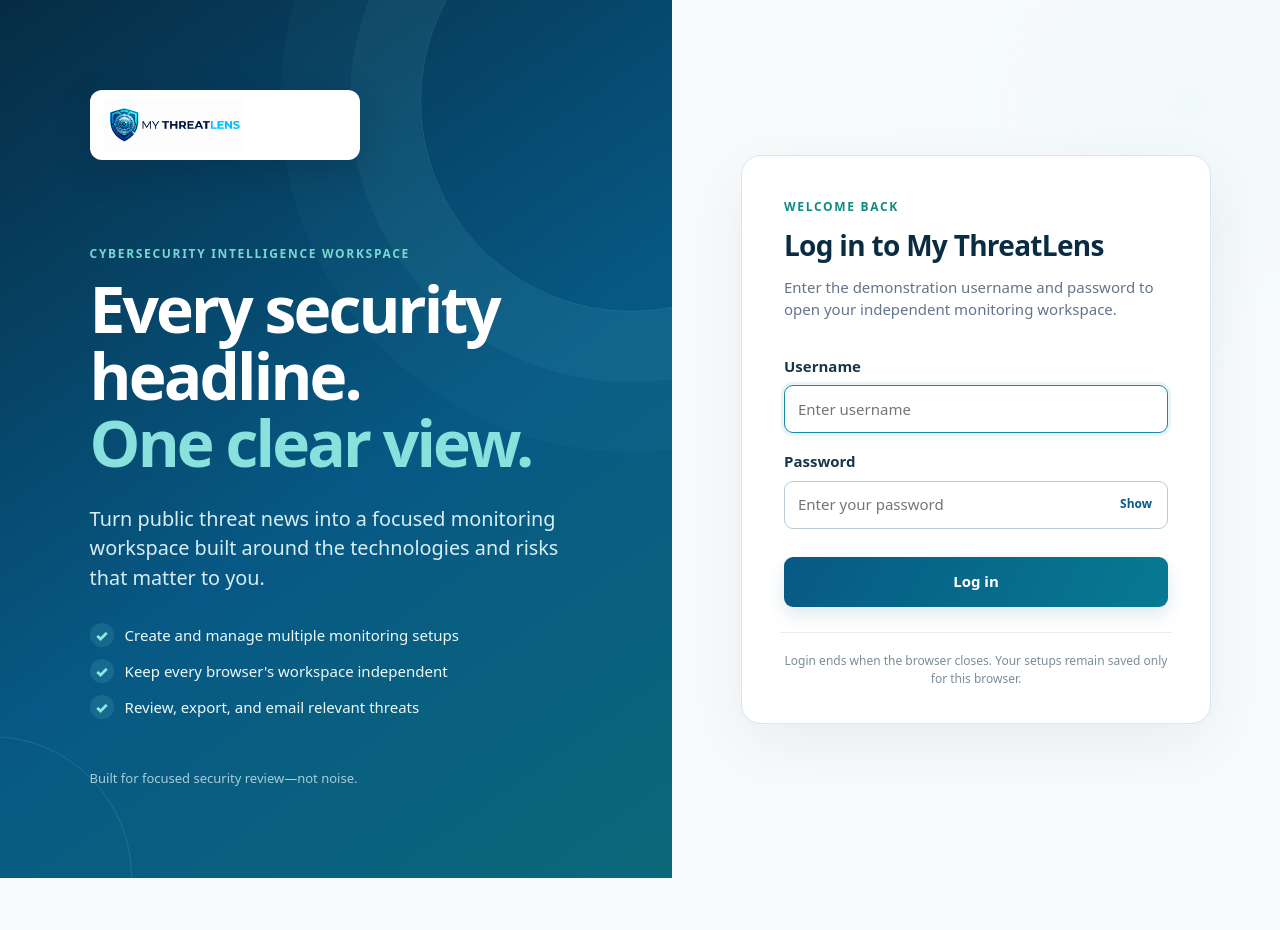
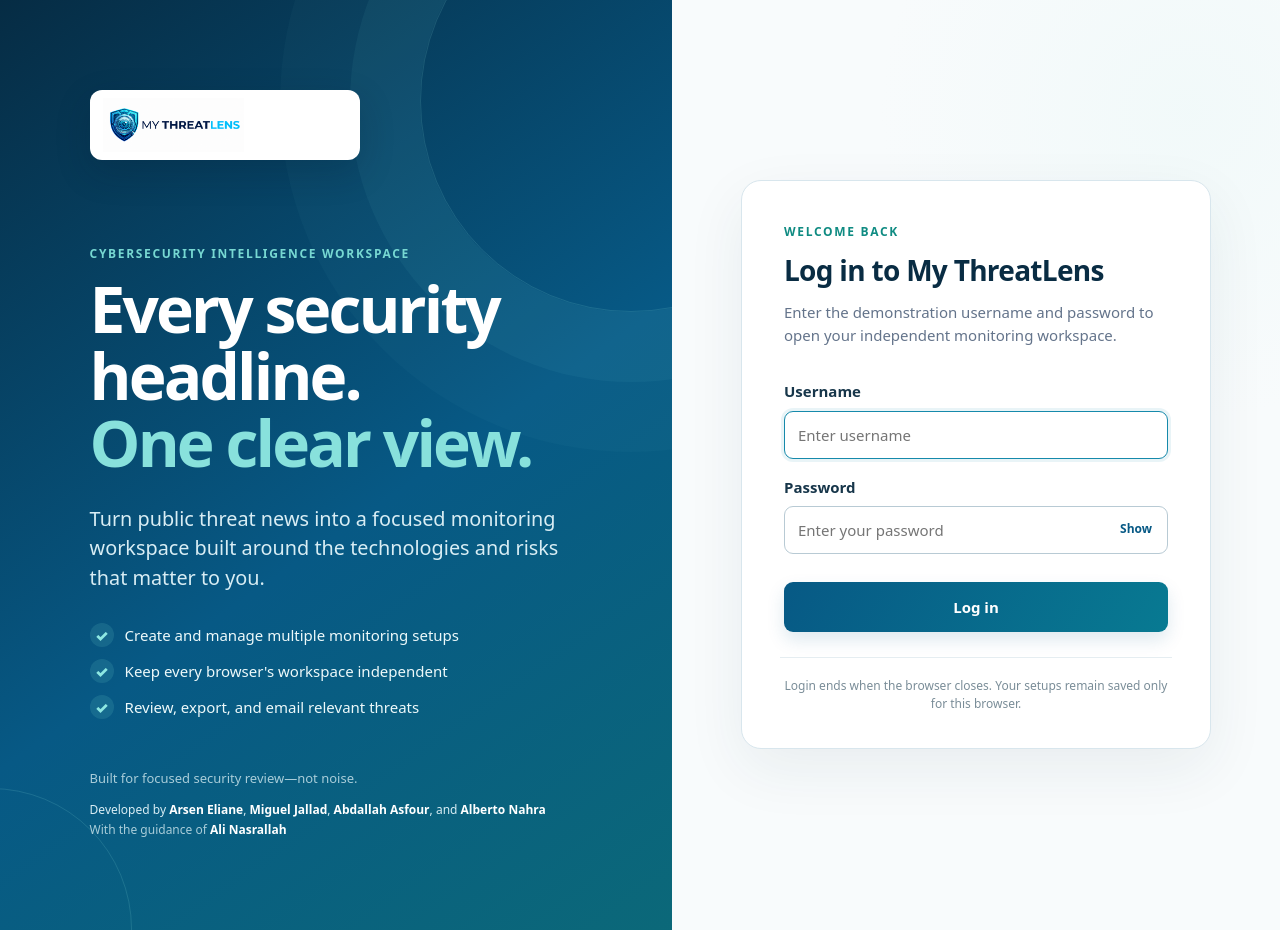
Before and after one commit to arseneliane/my-threatlens, a FastAPI app: page /login in a window 1280 px wide. Before the commit the page ends 878 px from the top, so only its background shows below. Run offline with FastAPI, Linux system fonts and the light colour scheme; parts of the project's set-up code (start-up, migrations or seed data) failed here and were passed over.

Commit message:
Add project credits to login page

```diff
--- /dev/null
+++ b/app/static/auth-credits.css
@@ -0,0 +1,6 @@
+.intro-footer{position:relative;z-index:1;margin-top:50px}
+.intro-footer .intro-note{margin:0}
+.project-credits{margin:12px 0 0;color:#d8edf4;font-size:12px;line-height:1.65}
+.project-credits strong{color:#fff}
+.project-credits span{color:#a9cdd9}
+@media(max-width:850px){.intro-footer{margin-top:25px}.project-credits{margin-top:0}}
--- a/app/templates/auth.html
+++ b/app/templates/auth.html
@@ -6,6 +6,7 @@
   <title>Log in · My ThreatLens</title>
   <link rel="icon" type="image/png" href="/static/my-threatlens-logo.png">
   <link rel="stylesheet" href="/static/auth.css">
+  <link rel="stylesheet" href="/static/auth-credits.css">
 </head>
 <body>
   <main class="auth-shell">
@@ -21,7 +22,10 @@
           <li><span aria-hidden="true">✓</span> Review, export, and email relevant threats</li>
         </ul>
       </div>
-      <p class="intro-note">Built for focused security review—not noise.</p>
+      <div class="intro-footer">
+        <p class="intro-note">Built for focused security review—not noise.</p>
+        <p class="project-credits">Developed by <strong>Arsen Eliane</strong>, <strong>Miguel Jallad</strong>, <strong>Abdallah Asfour</strong>, and <strong>Alberto Nahra</strong><br><span>With the guidance of <strong>Ali Nasrallah</strong></span></p>
+      </div>
     </section>
 
     <section class="auth-panel" aria-labelledby="form-title">
```
Also changed, not shown: tests/test_api.py (+2 -0 lines).
